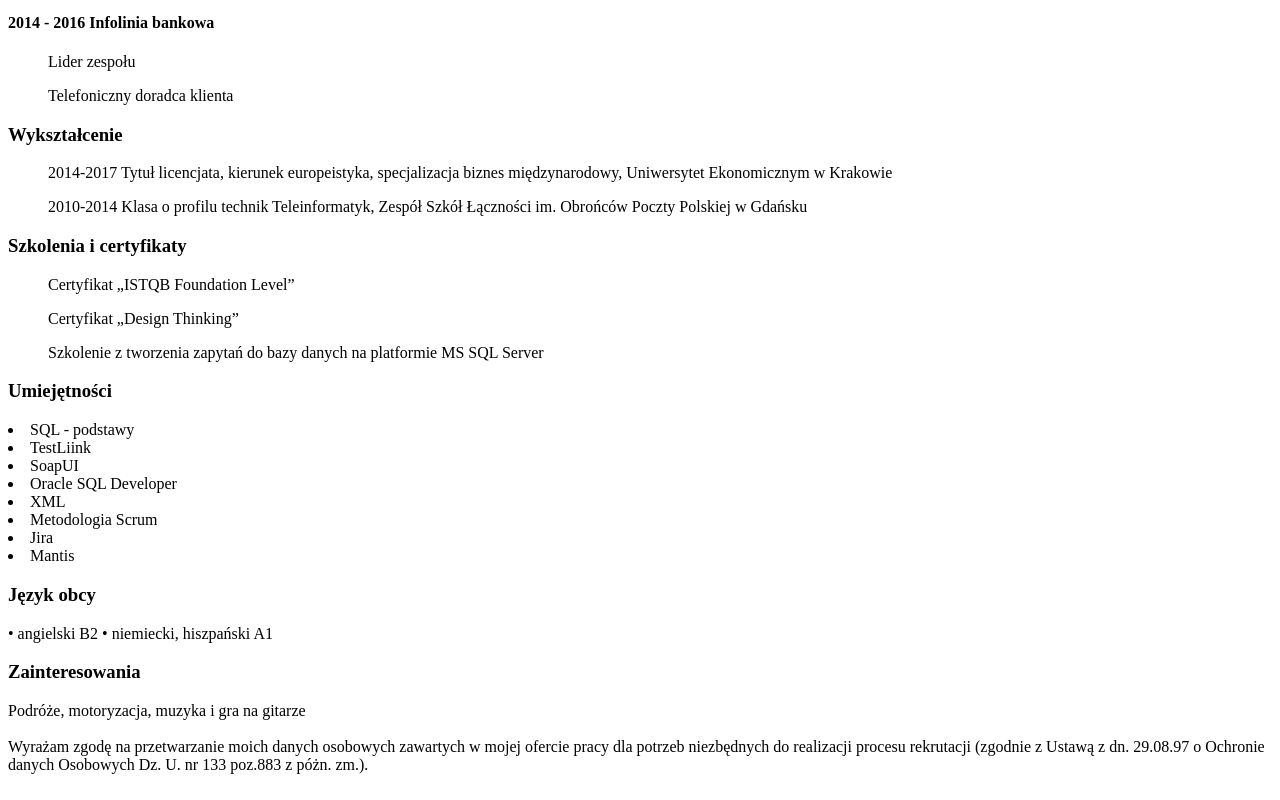
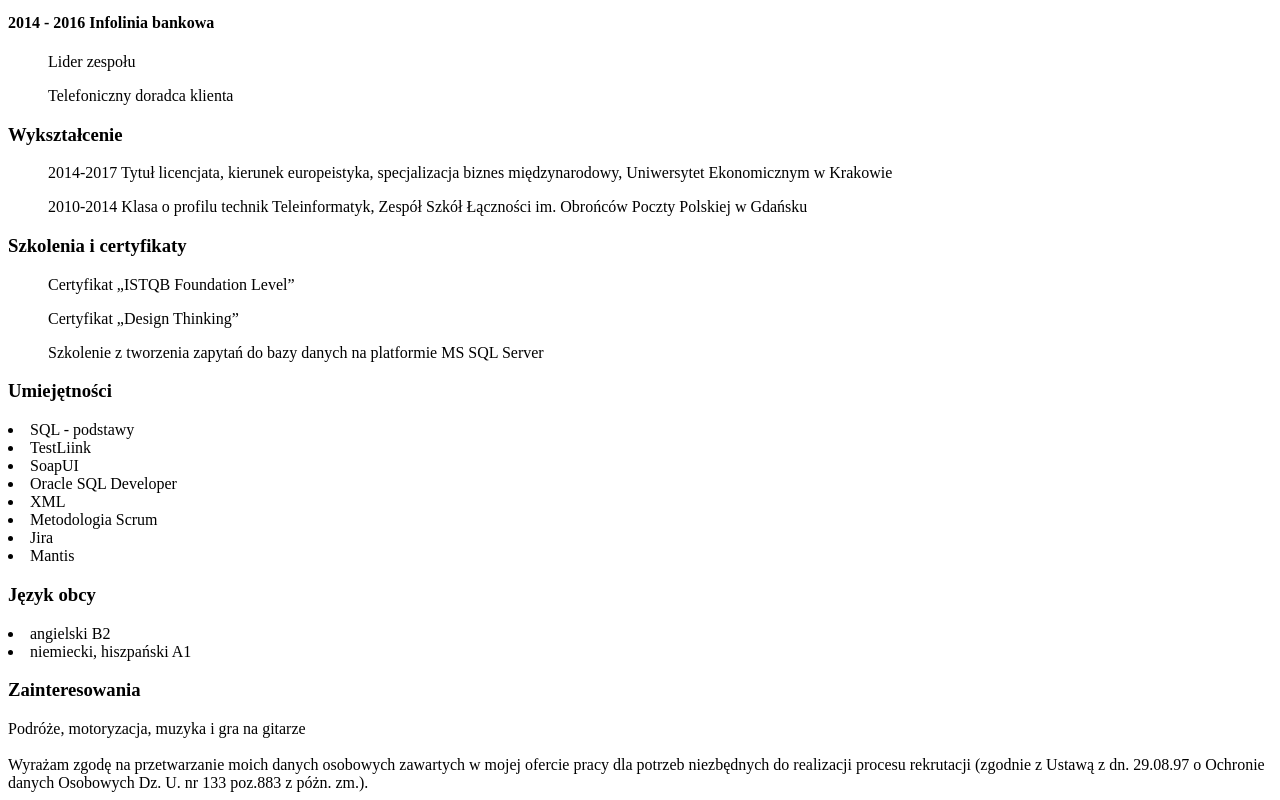
Before and after one commit to AleksanderDobek/codebrainers, a plain HTML site: page index.html in a window 1280 px wide. Shown: the part 541-1341 px from the top of the page. Drawn offline with Linux system fonts and the light colour scheme.

Commit message:
wersja 3

```diff
--- a/index.html
+++ b/index.html
@@ -45,8 +45,8 @@
 <li>Mantis</li>
 <h3>Język obcy</h3>
 
-•	angielski B2
-•	niemiecki, hiszpański A1
+<li> angielski B2</li>
+<li> niemiecki, hiszpański A1</li>
 
 <h3>Zainteresowania</h3>
 Podróże, motoryzacja, muzyka i gra na gitarze
```
